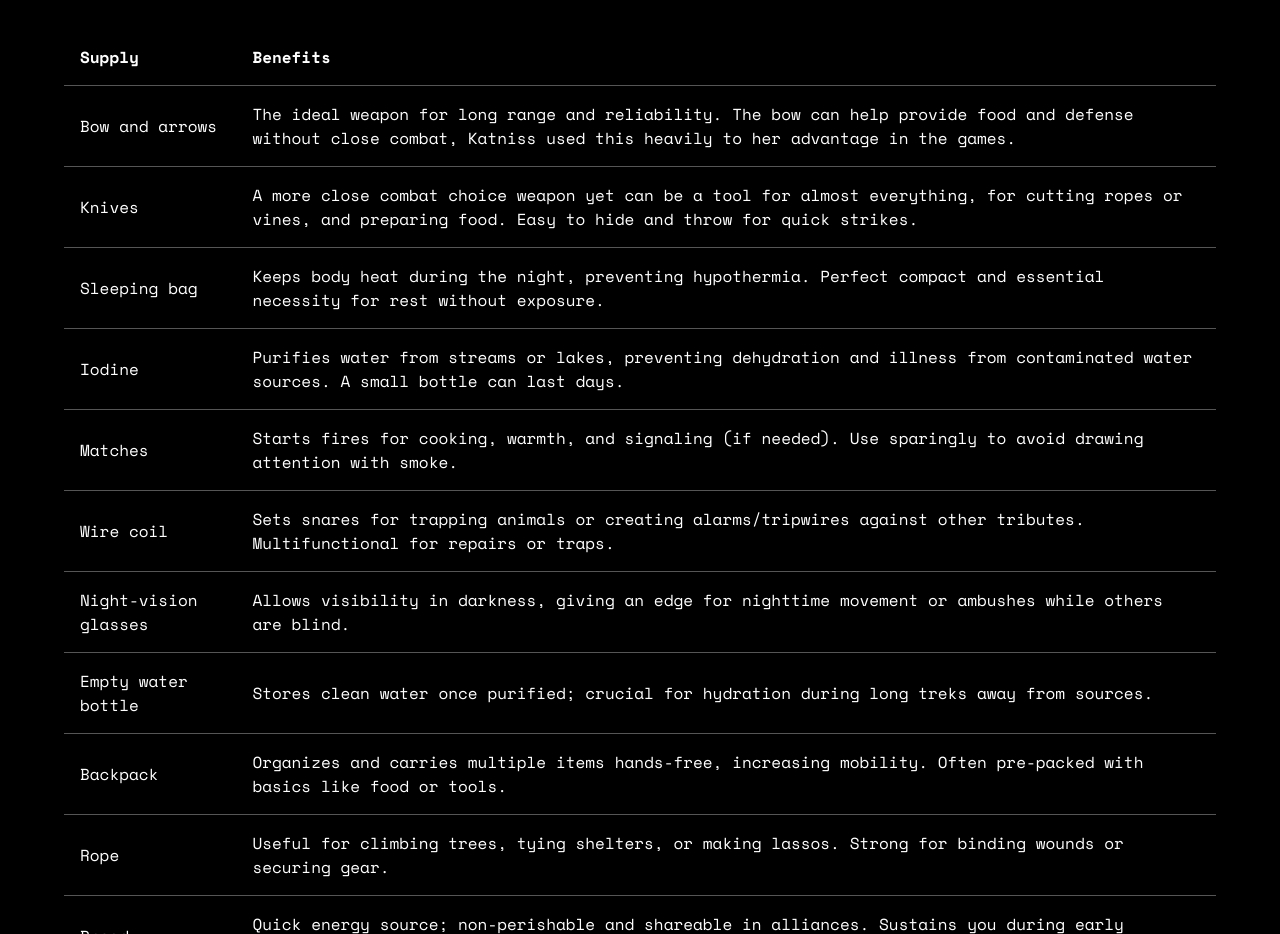
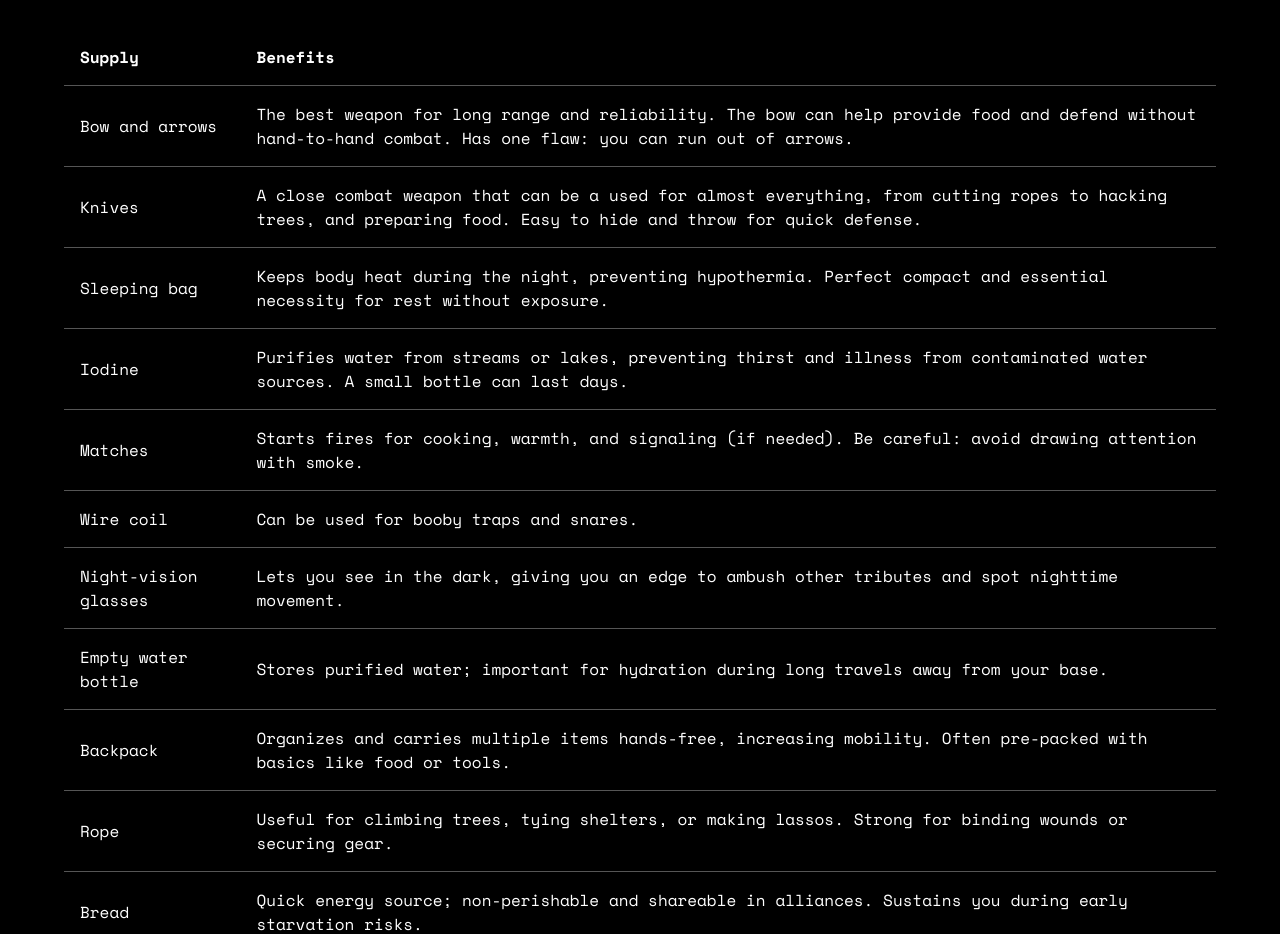
Before and after one commit to Engineer9118brov2/Hunger-Games-Survival-Guide-Project, a plain HTML site: page index.html in a window 1280 px wide. Shown: the part 1839-2773 px from the top of the page. Drawn offline with nearby package versions, Linux system fonts and the light colour scheme.

Commit message:
Update index.html

```diff
--- a/index.html
+++ b/index.html
@@ -338,11 +338,11 @@
                 <tbody>
                     <tr>
                         <td>Bow and arrows</td>
-                        <td>The ideal weapon for long range and reliability. The bow can help provide food and defense without close combat, Katniss used this heavily to her advantage in the games.</td>
+                        <td>The best weapon for long range and reliability. The bow can help provide food and defend without hand-to-hand combat. Has one flaw: you can run out of arrows.</td>
                     </tr>
                     <tr>
                         <td>Knives</td>
-                        <td>A more close combat choice weapon yet can be a tool for almost everything, for cutting ropes or vines, and preparing food. Easy to hide and throw for quick strikes.</td>
+                        <td>A close combat weapon that can be a used for almost everything, from cutting ropes to hacking trees, and preparing food. Easy to hide and throw for quick defense.</td>
                     </tr>
                     <tr>
                         <td>Sleeping bag</td>
@@ -350,23 +350,23 @@
                     </tr>
                     <tr>
                         <td>Iodine</td>
-                        <td>Purifies water from streams or lakes, preventing dehydration and illness from contaminated water sources. A small bottle can last days.</td>
+                        <td>Purifies water from streams or lakes, preventing thirst and illness from contaminated water sources. A small bottle can last days.</td>
                     </tr>
                     <tr>
                         <td>Matches</td>
-                        <td>Starts fires for cooking, warmth, and signaling (if needed). Use sparingly to avoid drawing attention with smoke.</td>
+                        <td>Starts fires for cooking, warmth, and signaling (if needed). Be careful: avoid drawing attention with smoke.</td>
                     </tr>
                     <tr>
                         <td>Wire coil</td>
-                        <td>Sets snares for trapping animals or creating alarms/tripwires against other tributes. Multifunctional for repairs or traps.</td>
+                        <td>Can be used for booby traps and snares.</td>
                     </tr>
                     <tr>
                         <td>Night-vision glasses</td>
-                        <td>Allows visibility in darkness, giving an edge for nighttime movement or ambushes while others are blind.</td>
+                        <td>Lets you see in the dark, giving you an edge to ambush other tributes and spot nighttime movement.</td>
                     </tr>
                     <tr>
                         <td>Empty water bottle</td>
-                        <td>Stores clean water once purified; crucial for hydration during long treks away from sources.</td>
+                        <td>Stores purified water; important for hydration during long travels away from your base.</td>
                     </tr>
                     <tr>
                         <td>Backpack</td>
```
